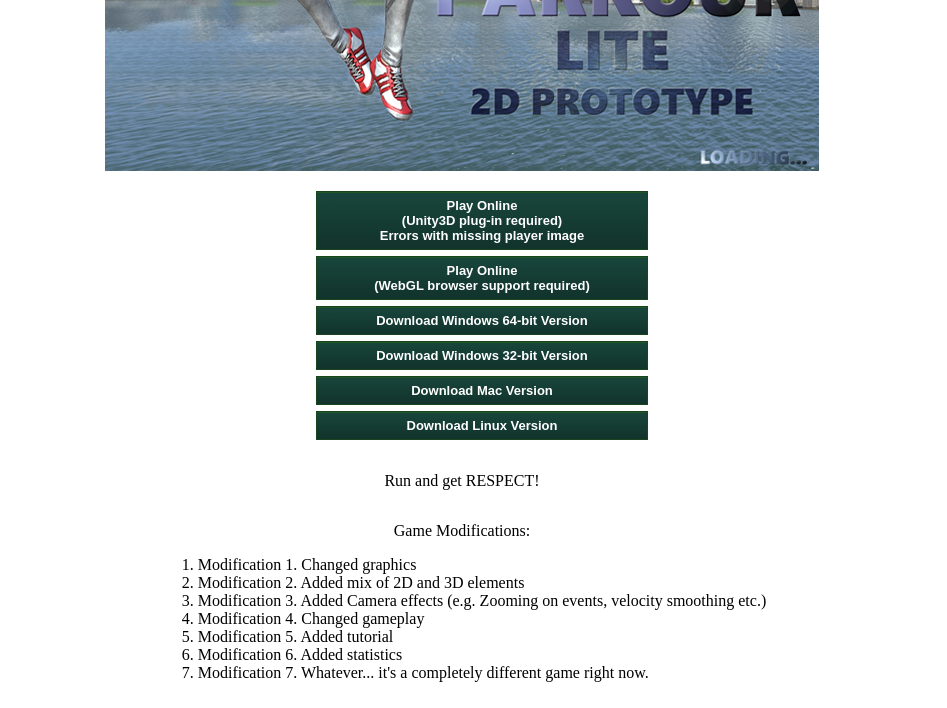
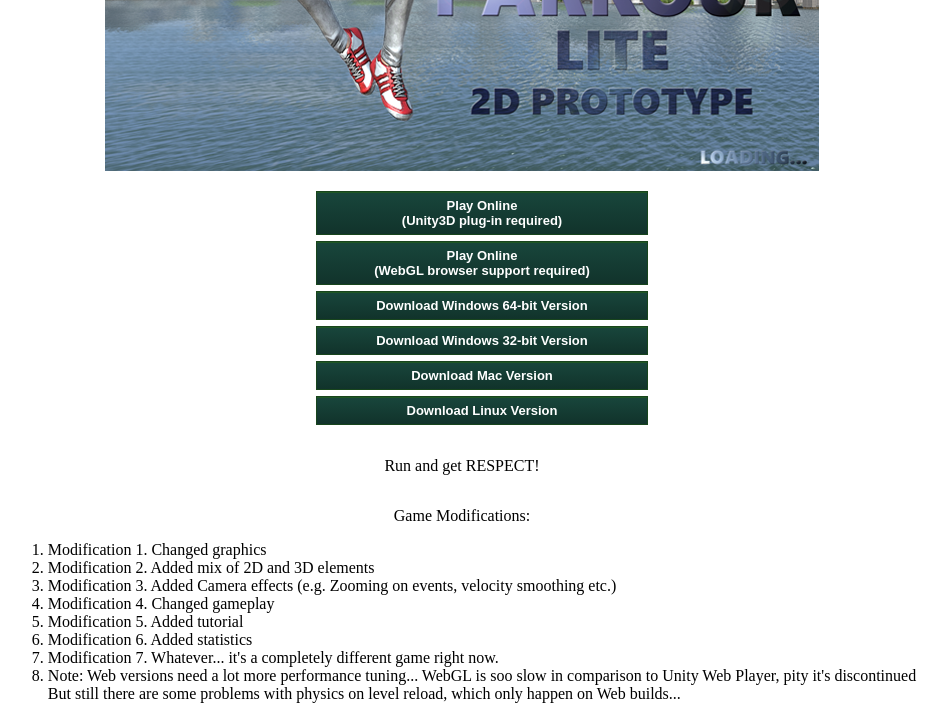
Before and after one commit to marozet/Unity3d_Games, a plain HTML site: page LifeParkourLite_2D_Prototype/index.html in a window 1280 px wide. Shown: the part 524-1232 px from the top of the page, without its empty margins (178-1125 px from the left). Drawn offline with Linux system fonts and the light colour scheme.

Commit message:
web player update

```diff
--- a/LifeParkourLite_2D_Prototype/index.html
+++ b/LifeParkourLite_2D_Prototype/index.html
@@ -69,7 +69,7 @@ body {
     <img  src="img/SplashScreen_714x402.png"  alt=""  width="714"  height="402" border="0">
 <ul  class="menu">
       <li><a  href="WebPlayer/WebPlayer.html" class="menuButton">Play Online <br>
-          (Unity3D plug-in required)<br>Errors with missing player image</a></li>
+          (Unity3D plug-in required)</a></li>
       <li><a  href="WebGL/WebGL.html" class="menuButton">Play Online <br>
           (WebGL browser support required)</a></li>
 	<li><a  href="Downloads/LifeParkourLite_2D_Prototype_Windows_x64.zip" class="menuButton">Download
@@ -100,6 +100,9 @@ body {
 		<li>Modification 5. Added tutorial</li>
 		<li>Modification 6. Added statistics</li>
 		<li>Modification 7. Whatever... it's a completely different game right now.</li>
+		<li>Note: Web versions need a lot more performance tuning... WebGL is soo slow in comparison to Unity Web Player, pity it's discontinued<br>
+		But still there are some problems with physics on level reload, which only happen on Web builds...<br>
+		</li>
       </ol>
     </div>
     <p>© 2016  <img src="img/Mortar Game Labs logo ss small.png" alt="Mortar Game Labs" width="35" height="35">Mortar Game Labs. All Rights Reserved. </p>
```
